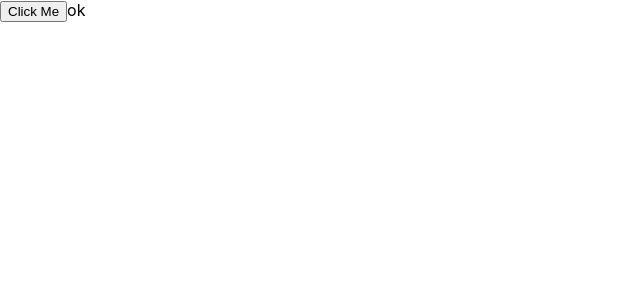
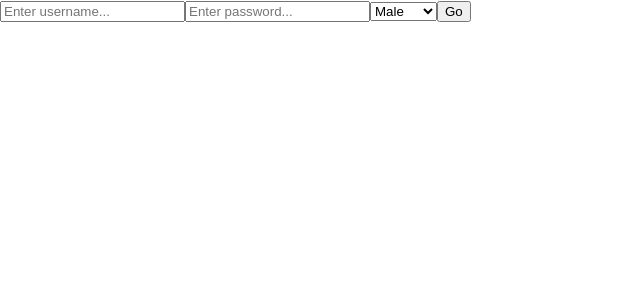
Before and after one commit to logictechjulyintake/react-class-group-2, a React (Create React App) app: page / in a window 1280 px wide. Shown: the top 300 px of the page, without its empty margins (0-640 px from the left). Built offline with nearby package versions, Linux system fonts and the light colour scheme.

Commit message:
input, form

```diff
--- a/src/App.js
+++ b/src/App.js
@@ -1,8 +1,11 @@
+import Button from "./Button";
+import Input from "./Input";
 import MyButton from "./MyButton";
+import MyForm from "./MyForm";
 
 function App() {
   return <>
-    <MyButton name="Click Me" test="ok" />
+    <MyForm />
   </>
 }
 
--- a/src/Input.js
+++ b/src/Input.js
@@ -1,8 +1,19 @@
-import React from 'react'
+import React, { useState } from 'react'
 
 function Input() {
+
+    const [username, setUsername] = useState('')
+    const [gender, setGender] = useState('male')
+
     return <>
-        <input type='text' />
+        <input type='text' value={username} placeholder='Enter username...' onChange={e => setUsername(e.target.value)} />
+        <select value={gender} onChange={e => setGender(e.target.value)}>
+            <option value='male'>Male</option>
+            <option value='female'>Female</option>
+        </select>
+
+        <p>{username}</p>
+        <p>{gender}</p>
     </>
 }
 
--- /dev/null
+++ b/src/MyForm.js
@@ -0,0 +1,47 @@
+import React, { useState } from 'react'
+
+function MyForm() {
+
+    const [message, setMessage] = useState('')
+
+    function handleForm(e) {
+        e.preventDefault();
+
+        const form = e.target;
+        const formData = new FormData(form);
+        const formJson = Object.fromEntries(formData.entries());
+
+        if (formJson.username.trim().length === 0 || formJson.password.trim().length === 0) {
+            setMessage("Duitai lekhna parcha!")
+            return;
+        }
+
+        if (formJson.username.length < 7) {
+            setMessage("Username dherai sano vayo!")
+            return;
+        }
+
+        setMessage("Sabai thik cha!")
+
+    }
+
+    return <>
+        <form onSubmit={handleForm}>
+
+            <input type='text' placeholder='Enter username...' name='username' />
+
+            <input type='password' placeholder='Enter password...' name='password' />
+            <select name='gender'>
+                <option value='male'>Male</option>
+                <option value='female'>Female</option>
+            </select>
+
+            <button type='submit'>Go</button>
+
+            <p>{message}</p>
+
+        </form>
+    </>
+}
+
+export default MyForm
```
